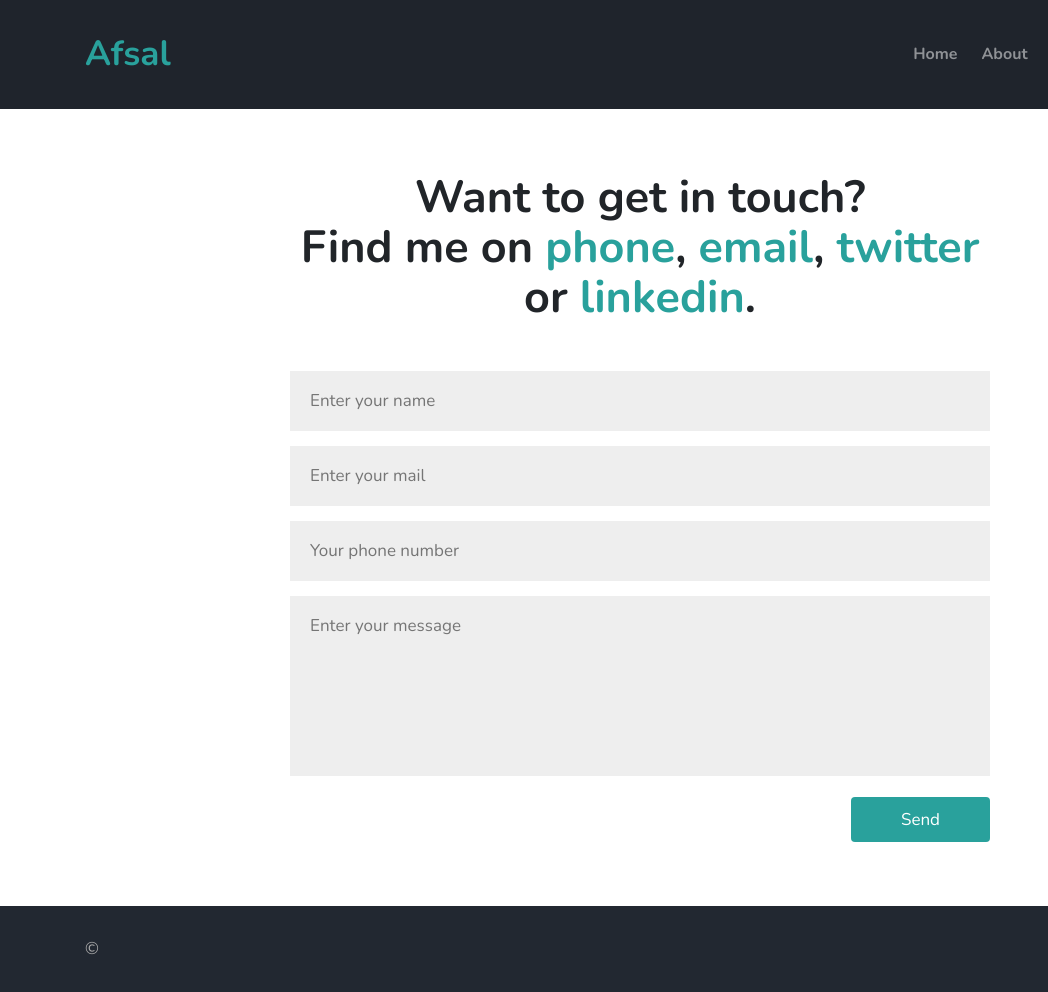
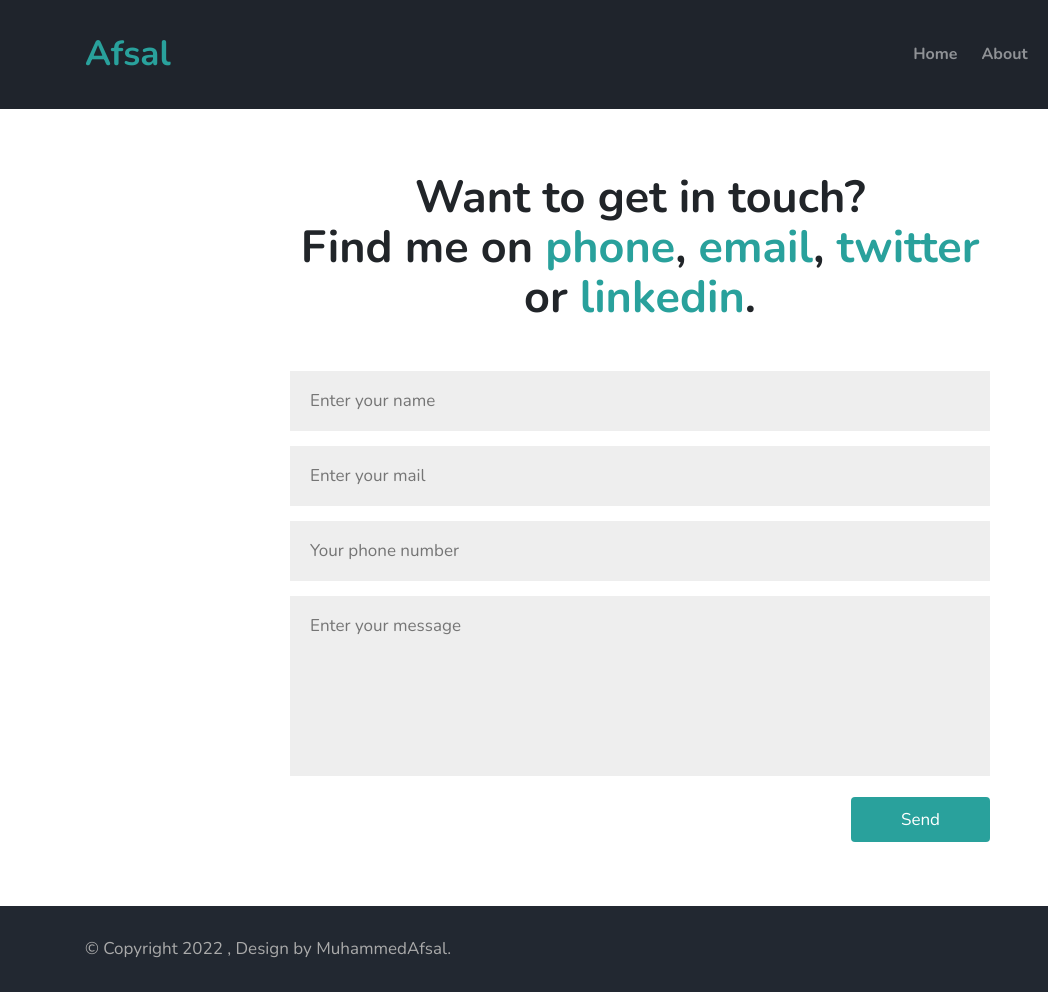
Before and after one commit to Afsal-Madathil/Portfolio-W, a plain HTML site: page contact.html in a window 1280 px wide. Shown: the full height of the page, 0-1048 px from the left. Drawn offline with nearby package versions, Linux system fonts and the light colour scheme.

Commit message:
Update contact.html

```diff
--- a/contact.html
+++ b/contact.html
@@ -94,7 +94,7 @@ Author URL: http://w3layouts.com
                 <div class="footer-content">
                     <div class="row">
                         <div class="col-lg-8 footer-left">
-                            <p class="m-0">© </a></p>
+                            <p class="m-0">© Copyright 2022 , Design by MuhammedAfsal.</a></p>
                         </div>
                         <div class="col-lg-4 footer-right text-lg-right text-center mt-lg-0 mt-3">
                             <ul class="social m-0 p-0">
```
